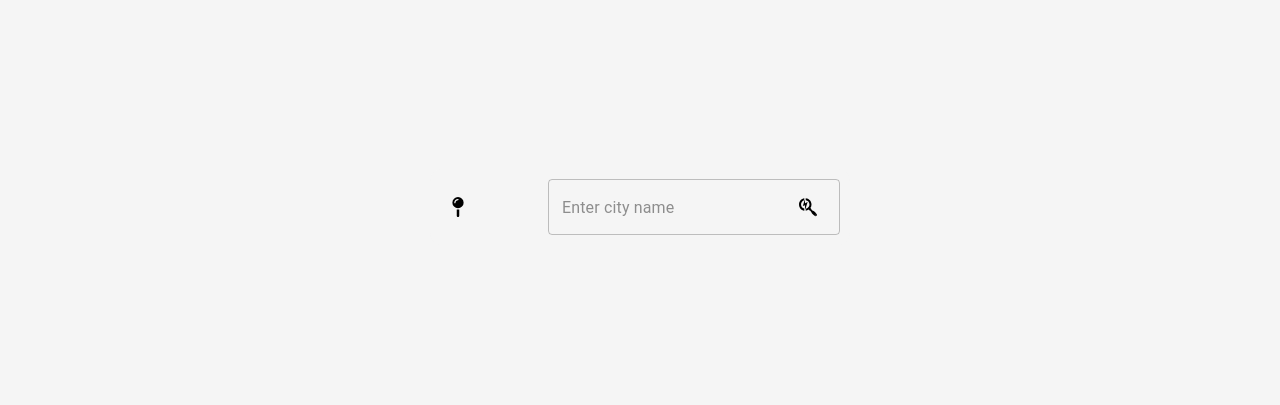
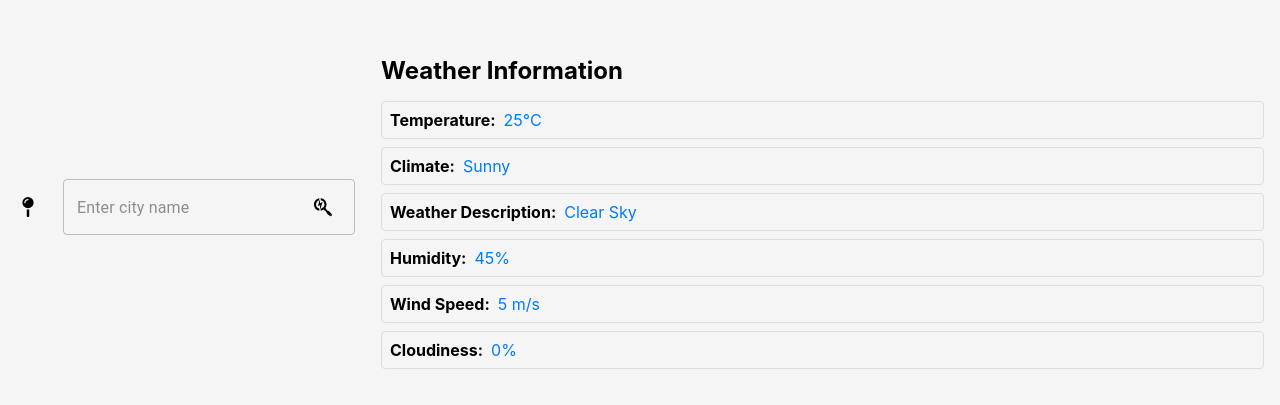
Before and after one commit to gradaschi/amicci-frontend-test, a React (Create React App) app: page / in a window 1280 px wide. Shown: the part 193-598 px from the top of the page. Built offline with nearby package versions, Linux system fonts and the light colour scheme.

Commit message:
dev: created weathercard template

```diff
--- a/src/App.tsx
+++ b/src/App.tsx
@@ -1,6 +1,7 @@
 import React from 'react'
 import './App.scss'
 import SearchBar from './components/Searchbar'
+import WeatherCard from './components/WeatherCard'
 
 function App() {
   const onSearch = (query: string) => {
@@ -17,6 +18,16 @@ function App() {
         onSearch={onSearch}
         onGeoLocate={onGeoLocate}
       />
+      <WeatherCard
+        weatherData={{
+          temperature: 25,
+          climate: 'Sunny',
+          humidity: 45,
+          windSpeed: 5,
+          weatherDescription: 'Clear Sky',
+          cloudiness: 0,
+        }}
+      />
     </div>
   )
 }
--- a/src/components/WeatherCard/index.tsx
+++ b/src/components/WeatherCard/index.tsx
@@ -0,0 +1,49 @@
+import React from 'react'
+import './styles.scss'
+
+interface WeatherCardProps {
+  weatherData: {
+    temperature: number
+    climate: string
+    humidity: number
+    windSpeed: number
+    weatherDescription: string
+    cloudiness: number
+  }
+}
+
+const WeatherCard: React.FC<WeatherCardProps> = ({ weatherData }) => {
+  return (
+    <div className='weather-display'>
+      <h2>Weather Information</h2>
+      <div className='weather-info'>
+        <div className='info-item'>
+          <span className='info-label'>Temperature:</span>
+          <span className='info-value'>{weatherData.temperature}°C</span>
+        </div>
+        <div className='info-item'>
+          <span className='info-label'>Climate:</span>
+          <span className='info-value'>{weatherData.climate}</span>
+        </div>
+        <div className='info-item'>
+          <span className='info-label'>Weather Description:</span>
+          <span className='info-value'>{weatherData.weatherDescription}</span>
+        </div>
+        <div className='info-item'>
+          <span className='info-label'>Humidity:</span>
+          <span className='info-value'>{weatherData.humidity}%</span>
+        </div>
+        <div className='info-item'>
+          <span className='info-label'>Wind Speed:</span>
+          <span className='info-value'>{weatherData.windSpeed} m/s</span>
+        </div>
+        <div className='info-item'>
+          <span className='info-label'>Cloudiness:</span>
+          <span className='info-value'>{weatherData.cloudiness}%</span>
+        </div>
+      </div>
+    </div>
+  )
+}
+
+export default WeatherCard
--- a/src/components/WeatherCard/styles.scss
+++ b/src/components/WeatherCard/styles.scss
@@ -0,0 +1,31 @@
+.weather-display {
+  padding: 16px;
+  border-radius: 8px;
+
+  h2 {
+    font-size: 1.5rem;
+    margin-bottom: 16px;
+  }
+
+  .weather-info {
+    display: flex;
+    flex-wrap: wrap;
+
+    .info-item {
+      flex: 1 1 50%;
+      padding: 8px;
+      margin-bottom: 8px;
+      border: 1px solid #ddd;
+      border-radius: 4px;
+
+      .info-label {
+        font-weight: bold;
+        margin-right: 8px;
+      }
+
+      .info-value {
+        color: #007bff;
+      }
+    }
+  }
+}
```
